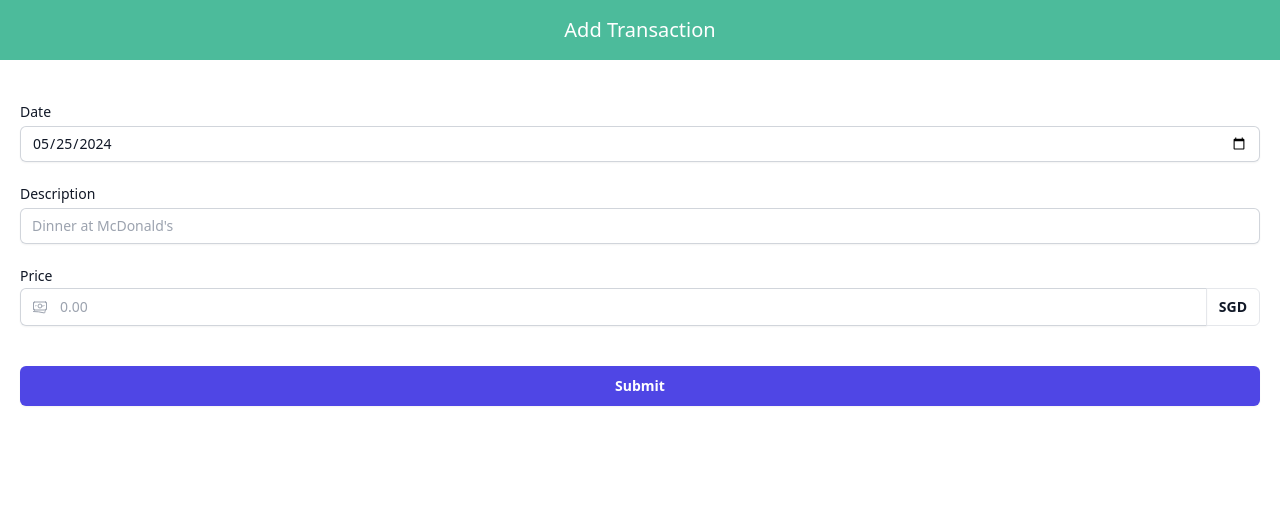
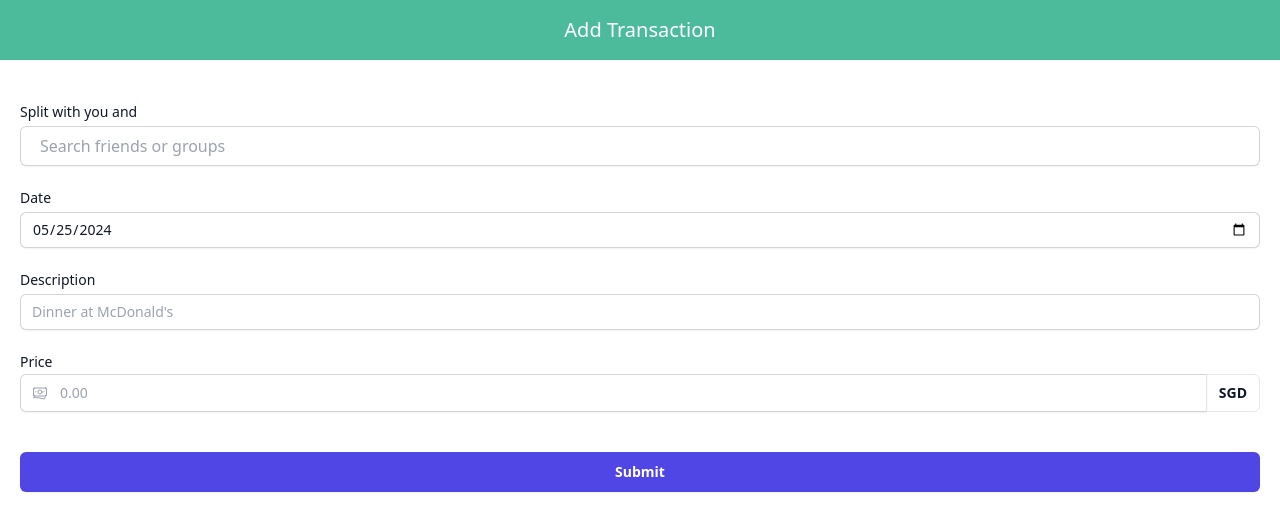
Before and after one commit to ShenyiCui/telesplit-monorepo, a Next.js app in the folder apps/telesplit-frontend/: page /add-transaction in a window 1280 px wide. Shown: the top 530 px of the page. Built offline with nearby package versions, Linux system fonts and the light colour scheme.

Commit message:
feat(frontend): add multiselect component :sparkles:

```diff
--- /dev/null
+++ b/apps/telesplit-frontend/src/components/multi-select/MultiSelect.module.css
@@ -0,0 +1,13 @@
+.noSelect {
+  -webkit-tap-highlight-color: transparent;
+  -webkit-touch-callout: none;
+  -webkit-user-select: none;
+  -khtml-user-select: none;
+  -moz-user-select: none;
+  -ms-user-select: none;
+  user-select: none;
+  --tw-ring-shadow: 0 0 #000 !important;
+}
+.noSelect:focus {
+  outline: none !important;
+}
--- /dev/null
+++ b/apps/telesplit-frontend/src/components/multi-select/MultiSelect.tsx
@@ -0,0 +1,152 @@
+import React, { useState, useRef, useEffect, KeyboardEvent } from "react";
+import styles from "./MultiSelect.module.css";
+
+interface MultiSelectProps {
+  /**
+   * The complete list of string options available for selection.
+   */
+  options: string[];
+  /**
+   * The current list of selected items. This component is controlled:
+   * the parent must manage and pass down selected items.
+   */
+  selectedItems: string[];
+  /**
+   * Callback when the selection changes. Receives the new array of selected items.
+   */
+  onChange: (items: string[]) => void;
+  /**
+   * Optional placeholder text for the search input.
+   */
+  placeholder?: string;
+  /**
+   * Optional className to further style the container.
+   */
+  className?: string;
+}
+
+export const MultiSelect: React.FC<MultiSelectProps> = ({
+  options,
+  selectedItems,
+  onChange,
+  placeholder = "Search or select an option...",
+  className = "",
+}) => {
+  const [searchTerm, setSearchTerm] = useState("");
+  const [isOpen, setIsOpen] = useState(false);
+
+  const containerRef = useRef<HTMLDivElement>(null);
+
+  // Filter out already-selected items and anything not matching the searchTerm
+  const filteredOptions = options.filter(
+    (option) =>
+      option.toLowerCase().includes(searchTerm.toLowerCase()) &&
+      !selectedItems.includes(option)
+  );
+
+  // Add an item to the selected list
+  const handleSelectOption = (option: string) => {
+    onChange([...selectedItems, option]);
+    setSearchTerm("");
+    setIsOpen(false);
+  };
+
+  // Remove a specific item from the selected list
+  const handleRemoveItem = (itemToRemove: string) => {
+    onChange(selectedItems.filter((item) => item !== itemToRemove));
+  };
+
+  // Check for Backspace at an empty search, then remove the last selected item
+  const handleBackspace = (e: KeyboardEvent<HTMLInputElement>) => {
+    if (e.key === "Backspace" && searchTerm === "") {
+      e.preventDefault(); // avoid browser’s "back" navigation
+      if (selectedItems.length > 0) {
+        onChange(selectedItems.slice(0, -1));
+      }
+    }
+  };
+
+  // Close dropdown when clicking outside the component
+  useEffect(() => {
+    const handleClickOutside = (e: MouseEvent) => {
+      if (
+        containerRef.current &&
+        !containerRef.current.contains(e.target as Node)
+      ) {
+        setIsOpen(false);
+      }
+    };
+
+    document.addEventListener("mousedown", handleClickOutside);
+    return () => document.removeEventListener("mousedown", handleClickOutside);
+  }, []);
+
+  return (
+    <div className={`relative mt-0.5 ${className}`} ref={containerRef}>
+      <div
+        className="flex w-full rounded-md border-0
+                   text-gray-900 shadow-sm ring-1 ring-inset ring-gray-300
+                   focus-within:ring-2 focus-within:ring-inset focus-within:ring-indigo-600
+                   sm:text-sm sm:leading-6 flex-wrap items-center gap-x-1 px-2"
+        onClick={() => setIsOpen(true)}
+      >
+        {/* Display selected items as tag bubbles with an "×" icon */}
+        {selectedItems.map((item, idx) => (
+          <span
+            key={`${item}-${idx}`}
+            className="flex items-center bg-indigo-100
+                       rounded-full my-1 px-2 py-1 text-sm text-gray-700"
+          >
+            {item}
+            <button
+              type="button"
+              className="ml-1 text-gray-500 hover:text-gray-700"
+              onClick={(e) => {
+                e.stopPropagation();
+                handleRemoveItem(item);
+              }}
+            >
+              &times;
+            </button>
+          </span>
+        ))}
+
+        {/* Search input */}
+        <input
+          type="text"
+          className={`flex-1 bg-transparent border-none placeholder:text-gray-400 ${styles.noSelect}`}
+          placeholder={placeholder}
+          value={searchTerm}
+          onChange={(e) => {
+            setSearchTerm(e.target.value);
+            setIsOpen(true);
+          }}
+          onKeyDown={handleBackspace}
+        />
+      </div>
+
+      {/* Dropdown menu */}
+      {isOpen && filteredOptions.length > 0 && (
+        <div
+          className="absolute w-full mt-1 rounded-md
+                     bg-white shadow-md ring-1 ring-black ring-opacity-5 z-10"
+        >
+          <ul className="py-1">
+            {filteredOptions.map((option) => (
+              <li
+                key={option}
+                className="cursor-pointer px-3 py-2 hover:bg-gray-100
+                           text-gray-700 text-sm"
+                onClick={() => handleSelectOption(option)}
+              >
+                {option}
+              </li>
+            ))}
+          </ul>
+        </div>
+      )}
+    </div>
+  );
+};
+
+export default MultiSelect;
--- /dev/null
+++ b/apps/telesplit-frontend/src/components/multi-select/index.ts
@@ -0,0 +1 @@
+export { default } from "./MultiSelect";
--- a/apps/telesplit-frontend/src/pages/add-transaction/index.tsx
+++ b/apps/telesplit-frontend/src/pages/add-transaction/index.tsx
@@ -1,9 +1,8 @@
 import React, { useState } from "react";
-import NoSSR from "@frontend/src/components/no-ssr/NoSSR";
-import { CheckCircleIcon } from "@heroicons/react/16/solid";
 import FilterSelect, {
   FilterSelectOptionData,
 } from "@frontend/src/components/filter-select";
+import MultiSelect from "@frontend/src/components/multi-select";
 import { allCurrencies } from "../../../constants/currencies";
 import { BanknotesIcon } from "@heroicons/react/24/outline";
 import { useLocalStorage } from "usehooks-ts";
@@ -37,12 +36,39 @@ const AddTransaction = () => {
     }
   };
 
+  const [selectedCities, setSelectedCities] = useState<string[]>([]);
+
   return (
     <>
       <div className="flex items-center justify-center py-4 bg-greenBg">
         <h1 className="text-white text-xl	font-light">Add Transaction</h1>
       </div>
       <form className="w-full px-5 py-10">
+        <div className="mb-5">
+          <label
+            htmlFor="description"
+            className="block text-sm font-medium leading-6 text-gray-900"
+          >
+            Split with you and
+          </label>
+          <MultiSelect
+            options={[
+              "New York",
+              "Los Angeles",
+              "Chicago",
+              "Houston",
+              "Phoenix",
+              "Philadelphia",
+              "San Antonio",
+              "San Diego",
+              "Dallas",
+              "San Jose",
+            ]}
+            selectedItems={selectedCities}
+            onChange={setSelectedCities}
+            placeholder="Search friends or groups"
+          />
+        </div>
         <div className="mb-5">
           <label
             htmlFor="email"
```
